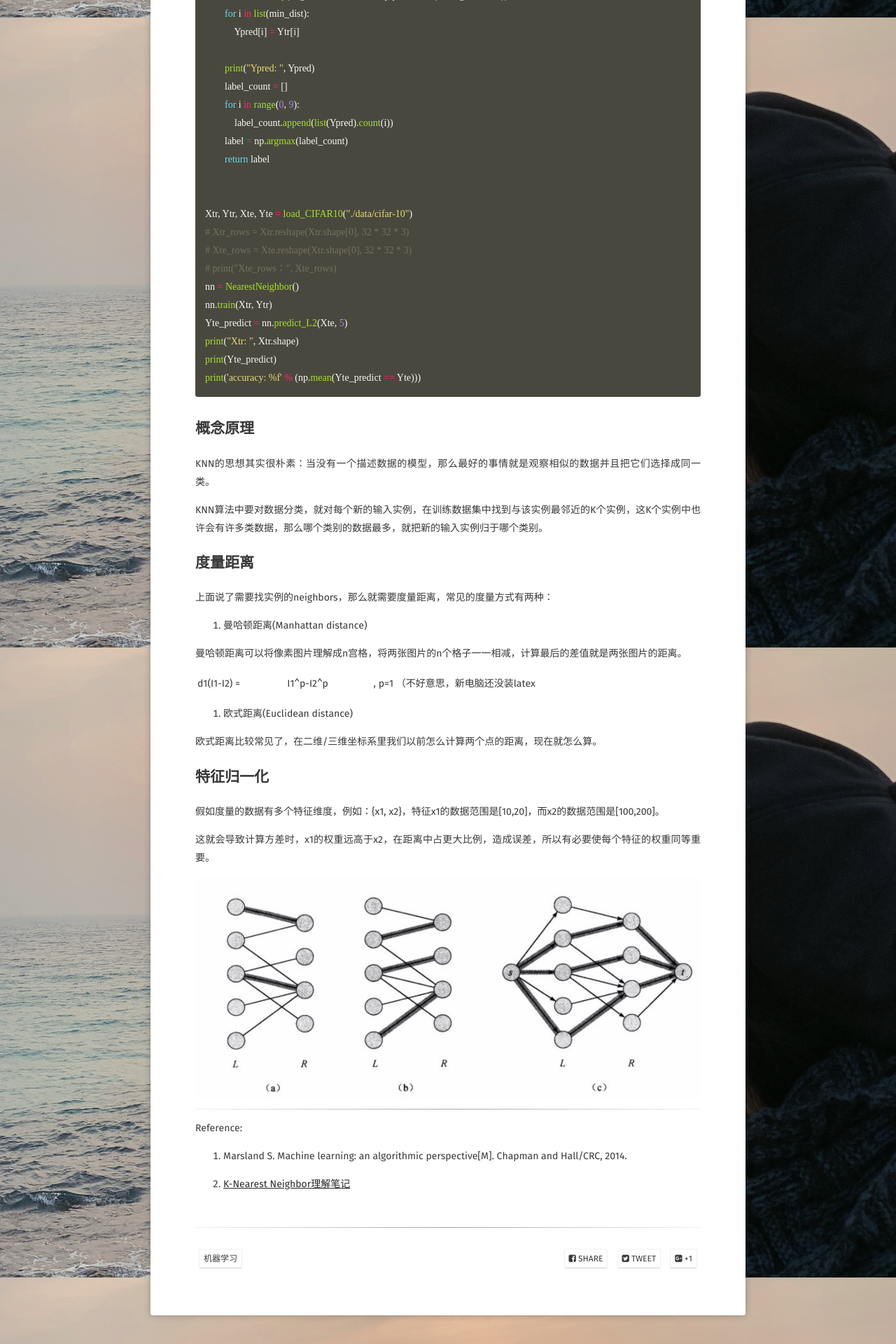
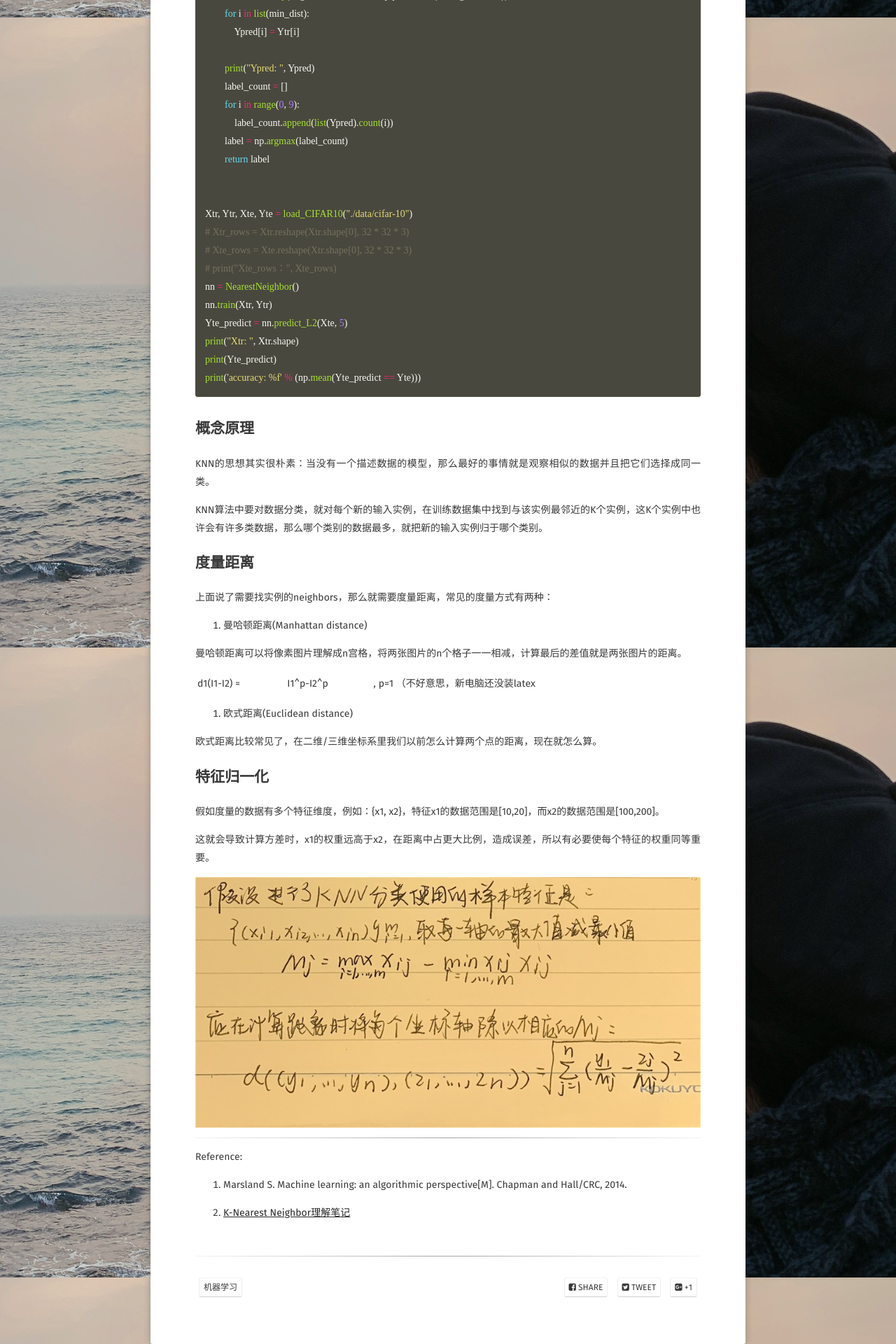
Before and after one commit to YawWQ/yawwq.github.io, a Jekyll site: the page built from _posts/2019-11-02-KNN算法原理及实现.md, in a window 1280 px wide. Shown: the part 2675-4595 px from the top of the page at 70% size. Built offline with Jekyll 4.4.1, drawn with Linux system fonts in a browser that asks for light colours; some web fonts are replaced.

Commit message:
Update 2019-11-02-KNN算法原理及实现.md

```diff
--- a/_posts/2019-11-02-KNN算法原理及实现.md
+++ b/_posts/2019-11-02-KNN算法原理及实现.md
@@ -157,7 +157,7 @@ d1(I1-I2) = |I1^p-I2^p|, p=1 （不好意思，新电脑还没装latex
 
 这就会导致计算方差时，x1的权重远高于x2，在距离中占更大比例，造成误差，所以有必要使每个特征的权重同等重要。
 
-![特征归一化](https://yawwq.github.io/assets/img/最大二分匹配与匈牙利算法/1.png)
+![特征归一化](https://yawwq.github.io/assets/img/KNN算法原理及实现/1.png)
 
 ***
 
```
